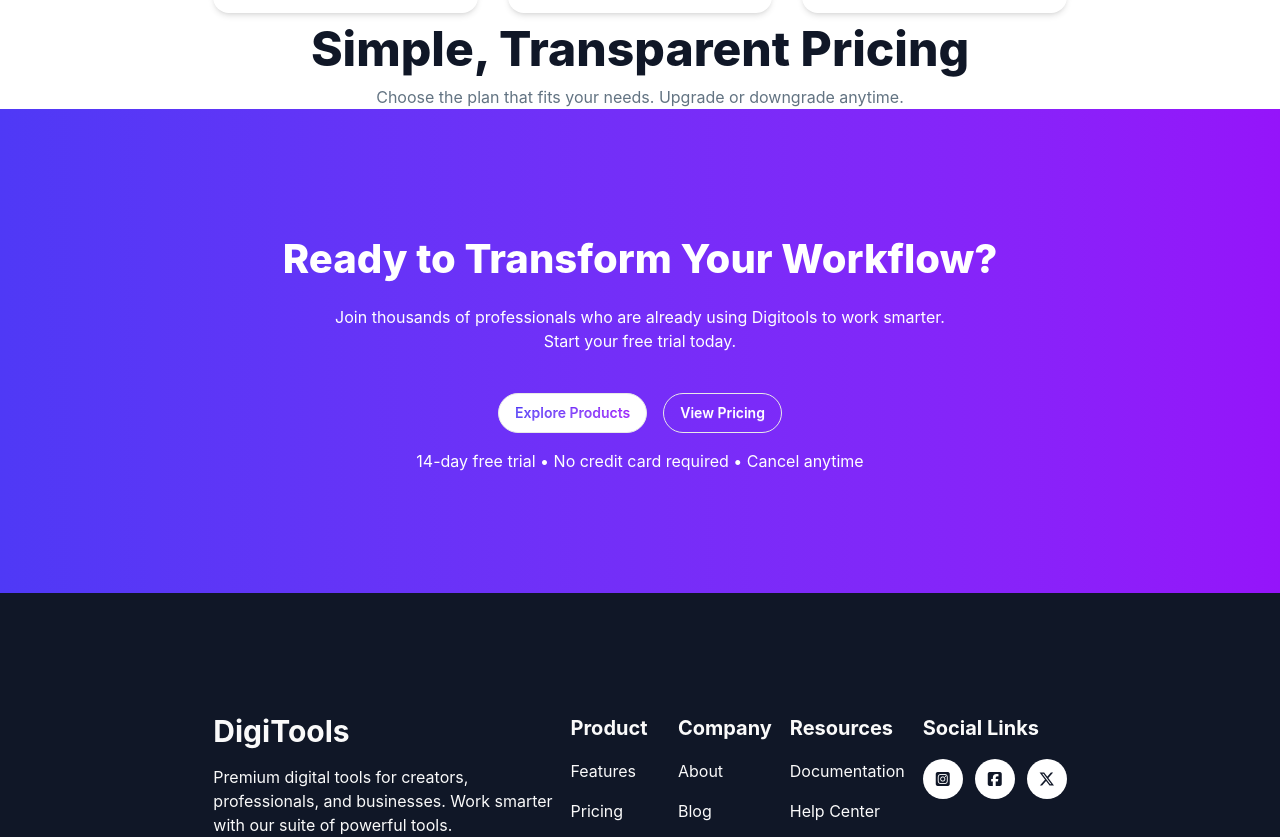
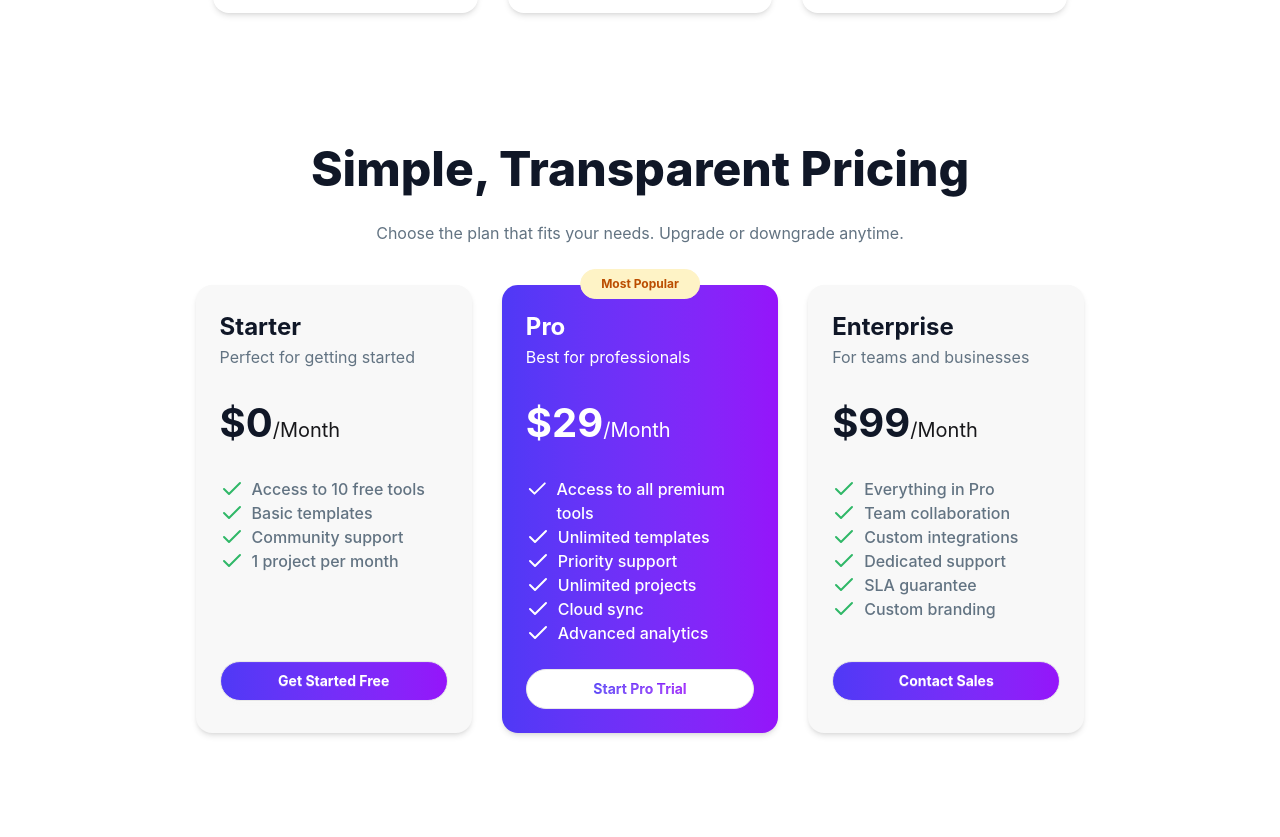
Before and after one commit to nahin113/ToolNest, a React (Vite) app: page / in a window 1280 px wide. Shown: the part 2877-3714 px from the top of the page. Built offline with nearby package versions, Linux system fonts and the light colour scheme.

Commit message:
feat(pricing): implement pricing section with plan cards and feature highlights

```diff
--- a/src/App.css
+++ b/src/App.css
@@ -0,0 +1,2 @@
+@import "tailwindcss";
+@plugin "daisyui";
--- a/src/index.css
+++ b/src/index.css
@@ -1,6 +1,3 @@
-@import "tailwindcss";
-@plugin "daisyui";
-
 .manrope {
   font-family: "Manrope", sans-serif;
   font-optical-sizing: auto;
--- a/src/sections/Pricing.jsx
+++ b/src/sections/Pricing.jsx
@@ -3,7 +3,8 @@ import React from 'react';
 
 const Pricing = () => {
     return (
-      <div className="w-8/12 mx-auto text-center">
+      <div className="w-10/12 mx-auto text-center space-y-[40px] py-[120px]">
+        <div className="space-y-4">
           <h1 className="text-[#101727] text-[48px] font-extrabold">
             Simple, Transparent Pricing
           </h1>
@@ -11,6 +12,116 @@ const Pricing = () => {
             Choose the plan that fits your needs. Upgrade or downgrade anytime.
           </p>
         </div>
+        <div className="w-10/12 mx-auto grid grid-cols-3 gap-[30px]">
+          <div className="starter text-left space-y-[24px] p-[24px] shadow-md bg-base-200 rounded-[16px]">
+            <div>
+              <h1 className="text-[24px] font-bold text-[#101727]">Starter</h1>
+              <p className="text-[16px] text-[#627382]">
+                Perfect for getting started
+              </p>
+            </div>
+            <p className="text-[20px]">
+              <span className="text-[#101727] font-bold text-[40px]">$0</span>
+              /Month
+            </p>
+            <ul className="min-h-[160px] font-medium text-[#627382]">
+              <li className="flex gap-2">
+                <Check className="text-[#30b868]"></Check>Access to 10 free
+                tools
+              </li>
+              <li className="flex gap-2">
+                <Check className="text-[#30b868]"></Check>Basic templates
+              </li>
+              <li className="flex gap-2">
+                <Check className="text-[#30b868]"></Check>Community support
+              </li>
+              <li className="flex gap-2">
+                <Check className="text-[#30b868]"></Check>1 project per month
+              </li>
+            </ul>
+            <button className="btn py-4 font-bold bg-linear-to-r from-[#4F39F6] to-[#9514FA] text-white p-4 rounded-[10000px] w-full">
+              Get Started Free
+            </button>
+          </div>
+
+          <div className="pro relative shadow-md text-left space-y-[24px] p-[24px] bg-base-300 rounded-[16px] bg-linear-to-r from-[#4F39F6] to-[#9514FA] text-white">
+            <div className="absolute -top-4 left-1/2 -translate-x-1/2 rounded-full bg-[#fef3c6] px-5 py-1.5 text-xs font-bold text-[#bb4d00]  border border-[#fef3c6]">
+              Most Popular
+            </div>
+            <div>
+              <h1 className="text-[24px] font-bold">Pro</h1>
+              <p className="text-[16px]">Best for professionals</p>
+            </div>
+            <p className="text-[20px]">
+              <span className="font-bold text-[40px]">$29</span>
+              /Month
+            </p>
+            <ul className="min-h-[160px] font-medium">
+              <li className="flex gap-2">
+                <Check></Check>Access to all premium tools
+              </li>
+              <li className="flex gap-2">
+                <Check></Check>Unlimited templates
+              </li>
+              <li className="flex gap-2">
+                <Check></Check>Priority support
+              </li>
+              <li className="flex gap-2">
+                <Check></Check>Unlimited projects
+              </li>
+              <li className="flex gap-2">
+                <Check></Check>Cloud sync
+              </li>
+              <li className="flex gap-2">
+                <Check></Check>Advanced analytics
+              </li>
+            </ul>
+            <button className="btn py-4 font-bold bg-white p-4 rounded-[10000px] w-full shadow-none">
+              <p className="bg-linear-to-r from-[#4F39F6] to-[#9514FA] bg-clip-text text-transparent font-bold">
+                Start Pro Trial
+              </p>
+            </button>
+          </div>
+
+          <div className="enterprise text-left space-y-[24px] p-[24px] bg-base-200 shadow-md rounded-[16px]">
+            <div>
+              <h1 className="text-[24px] font-bold text-[#101727]">
+                Enterprise
+              </h1>
+              <p className="text-[16px] text-[#627382]">
+                For teams and businesses
+              </p>
+            </div>
+            <p className="text-[20px]">
+              <span className="text-[#101727] font-bold text-[40px]">$99</span>
+              /Month
+            </p>
+            <ul className="min-h-[160px] font-medium text-[#627382]">
+              <li className="flex gap-2">
+                <Check className="text-[#30b868]"></Check>Everything in Pro
+              </li>
+              <li className="flex gap-2">
+                <Check className="text-[#30b868]"></Check>Team collaboration
+              </li>
+              <li className="flex gap-2">
+                <Check className="text-[#30b868]"></Check>Custom integrations
+              </li>
+              <li className="flex gap-2">
+                <Check className="text-[#30b868]"></Check>Dedicated support
+              </li>
+              <li className="flex gap-2">
+                <Check className="text-[#30b868]"></Check>SLA guarantee
+              </li>
+              <li className="flex gap-2">
+                <Check className="text-[#30b868]"></Check>Custom branding
+              </li>
+            </ul>
+            <button className="btn py-4 font-bold bg-linear-to-r from-[#4F39F6] to-[#9514FA] text-white p-4 rounded-[10000px] w-full">
+              Contact Sales
+            </button>
+          </div>
+        </div>
+      </div>
     );
 };
 
```
Lines whose indentation alone changed are shown as unchanged.
